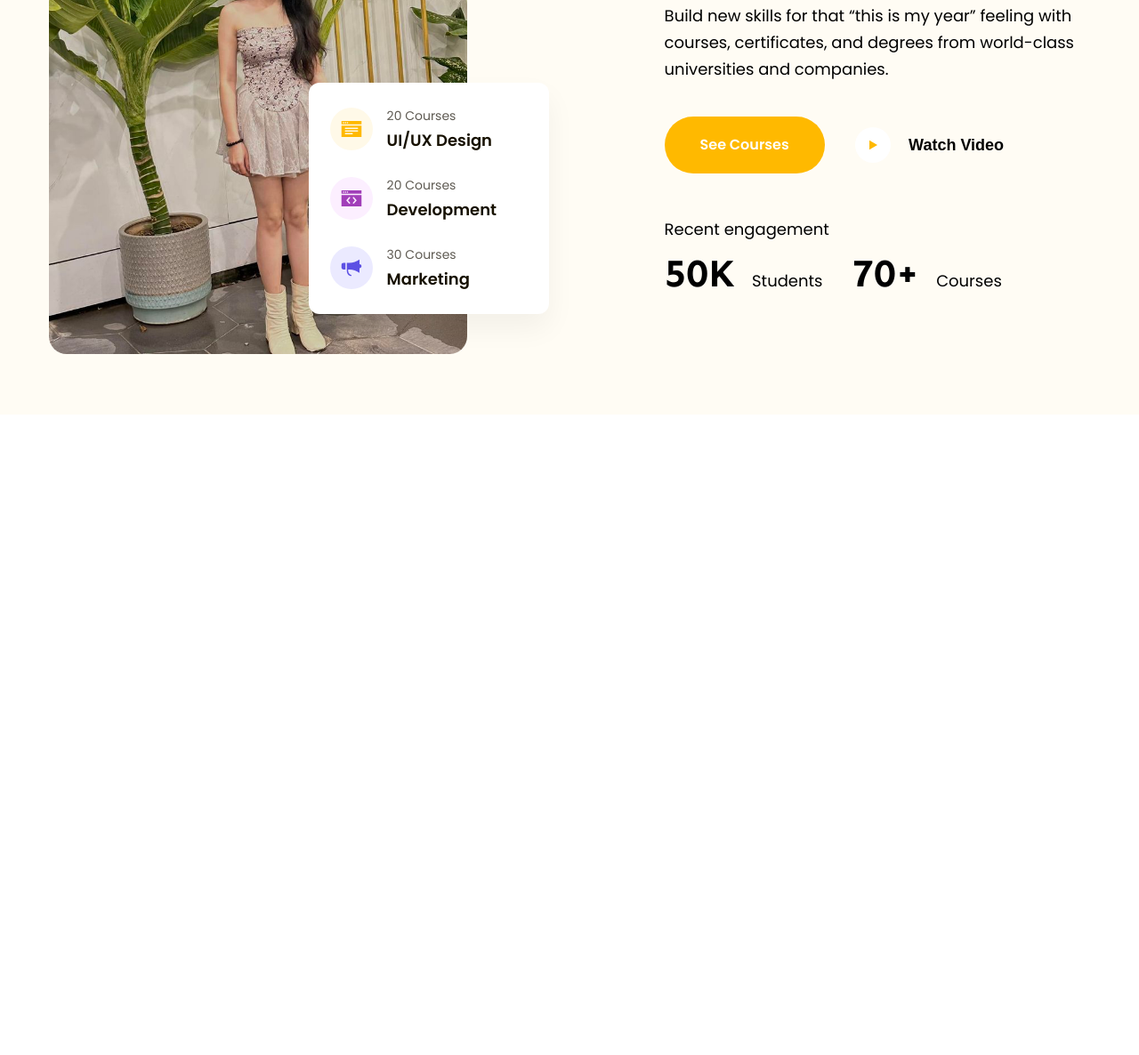
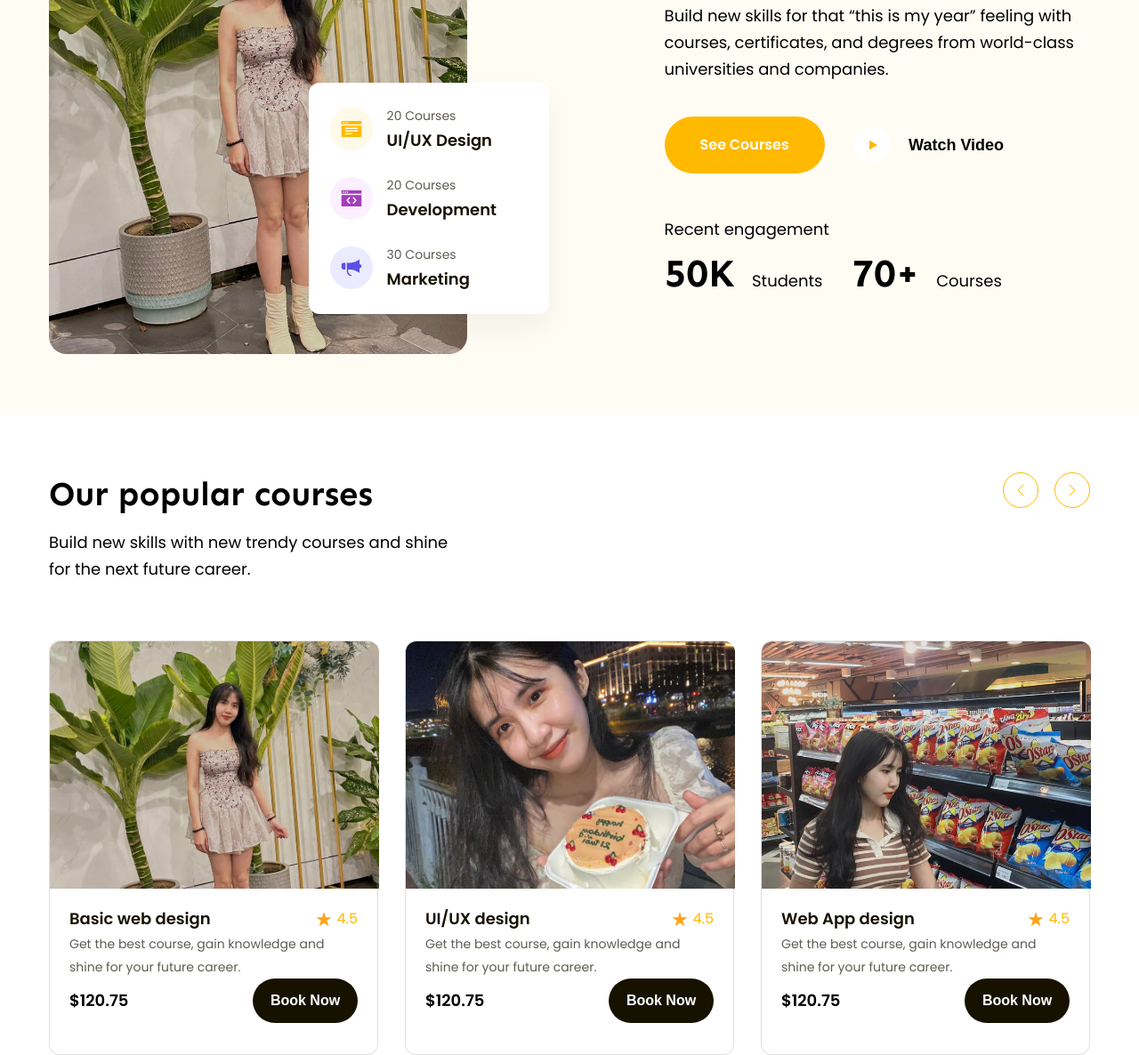
Before and after one commit to tranhotrieu/figma_to_html, a plain HTML site: page index.html in a window 1280 px wide. Shown: the part 445-1631 px from the top of the page at 89% size. Before the commit the page ends 911 px from the top, so only its background shows below. Drawn offline with Linux system fonts and the light colour scheme.

Commit message:
Phan 5 Popular

```diff
--- a/assets/css/style.css
+++ b/assets/css/style.css
@@ -18,6 +18,13 @@ h2 {
 /* Dung chung cho ca trang web */
 a {
   text-decoration: none;
+}
+.heading-lv2 {
+  font-family: var(--font-heading);
+  font-size: 3.8rem;
+  font-weight: 700;
+  line-height: 48px;
+  text-align: left;
 }
 .main-content {
   width: 1170px;
@@ -224,6 +231,109 @@ a {
   line-height: 30px;
   margin-top: 8px;
 }
-.hero .content-block .description-k strong:nth-child(2){
+.hero .content-block .description-k strong:nth-child(2) {
   margin-left: 28px;
 }
+
+/* POPULAR */
+.popular .popular-top {
+  padding: 65px 0;
+  display: flex;
+  justify-content: space-between;
+}
+
+.popular .infor .description {
+  width: 458px;
+  height: 60px;
+  font-size: 1.8rem;
+  font-weight: 400;
+  line-height: 30px;
+  margin-top: 16px;
+}
+.popular .controls {
+  display: flex;
+  gap: 18px;
+}
+.popular-top .control-btn {
+  display: flex;
+  justify-content: center;
+  align-items: center;
+  width: 40px;
+  height: 40px;
+  border-radius: 50%;
+  background: transparent;
+  border: 1px solid var(--primary-color);
+  color: var(--primary-color);
+}
+.popular-top .control-btn:hover {
+  color: white;
+  background-color: var(--primary-color);
+}
+.popular .courses-list {
+  display: flex;
+}
+.popular .courses-list .thum {
+  width: 370px;
+  height: 278px;
+  border-radius: 12px 12px 0 0;
+  object-fit: cover;
+}
+.popular .courses-item {
+  margin-right: 30px;
+  border-radius: 12px;
+  border: 0.5px solid #e2dfda;
+  width: 370px;
+  height: 466px;
+}
+.popular .courses-item:hover {
+  box-shadow: 0px 18px 36px 10px #0000000d;
+  border: none;
+}
+.popular .courses-item .infor {
+  margin: 16px 22px 22px;
+}
+.courses-item .heading {
+  display: flex;
+  justify-content: space-between;
+}
+.courses-item .heading .title {
+  font-size: 1.8rem;
+  font-weight: 600;
+  line-height: 30px;
+}
+.courses-item .heading .title a {
+  color: #171100;
+}
+.courses-item .heading .rating {
+  display: flex;
+  align-items: center;
+  justify-content: center;
+  color: var(--primary-color);
+}
+.courses-item .heading .start {
+  margin-right: 6px;
+}
+.courses-list .courses-item p {
+  font-size: 1.4rem;
+  font-weight: 400;
+  line-height: 26px;
+  color: #5f5b53;
+}
+.courses-item .footer {
+  display: flex;
+  justify-content: space-between;
+  align-items: center;
+  margin-bottom: 22px;
+}
+.courses-item .footer .price {
+  font-size: 1.8rem;
+  font-weight: 600;
+  line-height: 30px;
+}
+.popular .footer .btn-book {
+  border: none;
+  cursor: pointer;
+}
+.courses-item .footer .btn-book:hover {
+  background: var(--primary-color);
+}
--- a/index.html
+++ b/index.html
@@ -18,6 +18,7 @@
     <title>Figma to HTML</title>
   </head>
   <body>
+    <!-- HEADER -->
     <header class="header fixed">
       <div class="main-content">
         <div class="bodyheader">
@@ -39,6 +40,7 @@
         </div>
       </div>
     </header>
+    <!-- HERO -->
     <main>
       <div class="hero">
         <div class="main-content">
@@ -110,5 +112,95 @@
          </div>
         </div>
     </main>
+    <!-- POPULAR -->
+    <div class="popular">
+      <div class="main-content">
+        <div class="popular-top">
+          <!-- popular left -->
+          <div class="infor">
+            <h2 class="heading-lv2">Our popular courses</h2>
+            <p class="description">Build new skills with new trendy courses and shine for the next future career.</p>
+          </div>
+
+          <!-- Popular right -->
+          <div class="controls">
+            <button class="control-btn">
+              <svg width="8" height="14" viewBox="0 0 8 14" fill="none" xmlns="http://www.w3.org/2000/svg">
+                <path d="M7 1L1 7L7 13" stroke="currentColor" stroke-linecap="round" stroke-linejoin="round"/>
+                </svg>
+
+            </button>
+            <button class="control-btn">
+              <svg width="8" height="14" viewBox="0 0 8 14" fill="none" xmlns="http://www.w3.org/2000/svg">
+                <path d="M1 1L7 7L1 13" stroke="currentColor" stroke-linecap="round" stroke-linejoin="round"/>
+                </svg>
+
+            </button>
+          </div>
+        </div>
+
+        <!-- Course list -->
+        <div class="courses-list">
+          <!-- Item 1 -->
+          <div class="courses-item">
+            <a href="!#"><img src="./assets/img/huyen.jpg" alt="Basic web design" class="thum"></a>
+            <div class="infor">
+              <div class="heading ">
+                <h3 class="title"><a href="!#">Basic web design</a></h3>
+                <div class="rating">
+                  <img src="./assets/icon/start.svg" alt="start" class="start">
+                  <span>4.5</span>
+                </div>
+              </div>
+              <p>Get the best course, gain knowledge and shine for your future career.</p>
+              <div class="footer">
+                <span class="price">$120.75</span>
+                <button class="btn btn-book">Book Now</button>
+              </div>
+            </div>
+          </div>
+
+           <!-- Item 2 -->
+           <div class="courses-item">
+            <a href="!#"><img src="./assets/img/huyen2.jpg" alt="UI/UX design" class="thum"></a>
+            <div class="infor">
+              <div class="heading">
+                <h3 class="title"><a href="!#">UI/UX design</a></h3>
+                <div class="rating">
+                  <img src="./assets/icon/start.svg" alt="start" class="start">
+                  <span>4.5</span>
+                </div>
+              </div>
+              <p>Get the best course, gain knowledge and shine for your future career.</p>
+              <div class="footer">
+                <span class="price">$120.75</span>
+                <button class="btn btn-book">Book Now</button>
+              </div>
+            </div>
+          </div>
+
+           <!-- Item 3 -->
+           <div class="courses-item">
+            <a href="!#"><img src="./assets/img/huyen3.jpg" alt="Web App design" class="thum"></a>
+            <div class="infor">
+              <div class="heading">
+                <h3 class="title"><a href="!#">Web App design</a></h3>
+                <div class="rating">
+                  <img src="./assets/icon/start.svg" alt="start" class="start">
+                  <span>4.5</span>
+                </div>
+              </div>
+              <p>Get the best course, gain knowledge and shine for your future career.</p>
+              <div class="footer">
+                <span class="price">$120.75</span>
+                <button class="btn btn-book">Book Now</button>
+              </div>
+            </div>
+          </div>
+
+
+        </div>
+      </div>
+    </div>
   </body>
 </html>
```
Also changed, not shown: assets/icon/next.svg (added), assets/icon/preview.svg (added), assets/icon/start.svg (added), assets/img/design.png (added), assets/img/huyen2.jpg (added), assets/img/huyen3.jpg (added).
